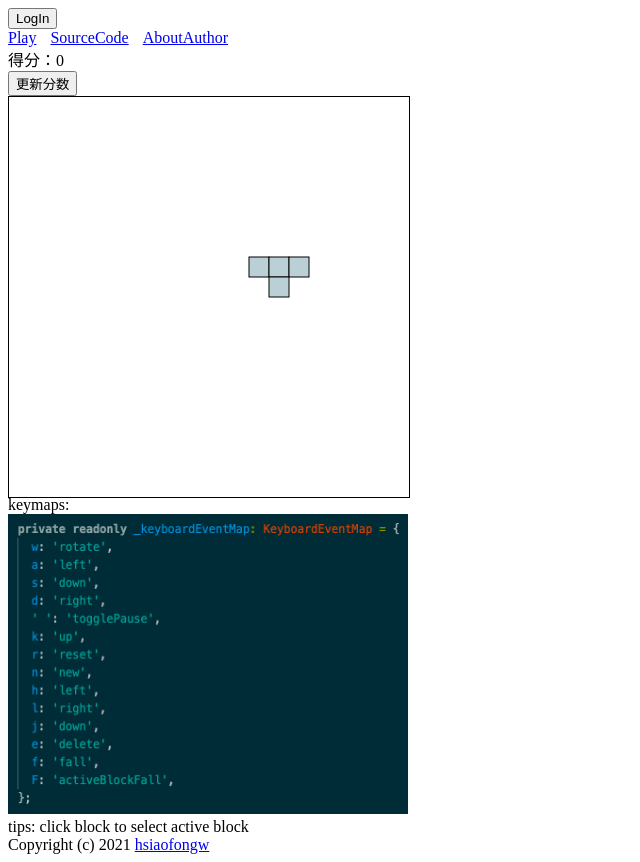
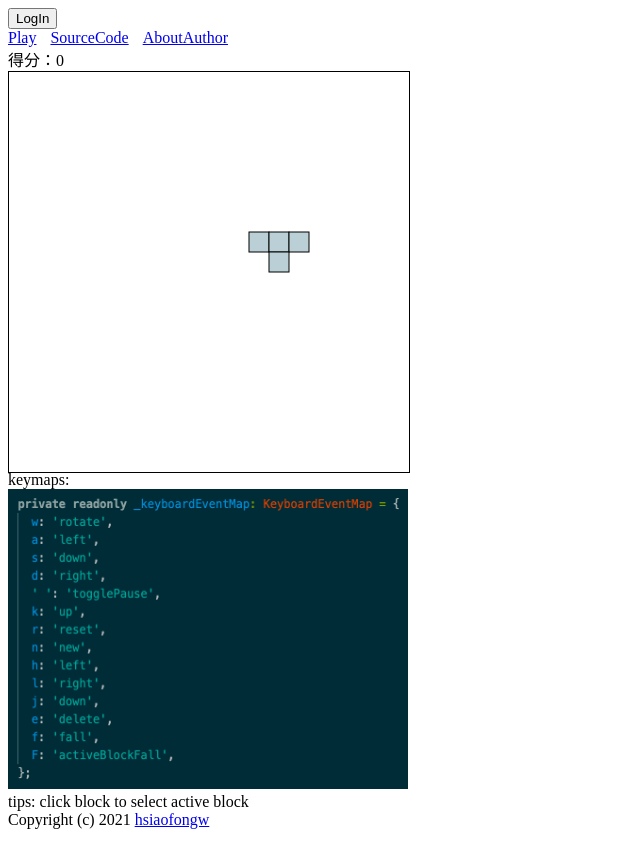
Before and after one commit to hsiaofongw/tetris-d3-angular-demo, an Angular app: page /tetris-play in a window 1280 px wide. Shown: the whole page, without its empty margins (0-640 px from the left). After the commit the page ends 837 px from the top, so only its background shows below. Built offline with nearby package versions, Linux system fonts and the light colour scheme; no server answers.

Commit message:
fix: 修复observerable 没有 subscribe 导致的

```diff
--- a/src/app/tetris/tetris.component.html
+++ b/src/app/tetris/tetris.component.html
@@ -2,7 +2,6 @@
   <span>得分：</span>
   <span>{{ _scores }}</span>
 </div>
-<div><button (click)="updateScore(_scores)">更新分数</button></div>
 <div class="grid-display-container">
   <app-grid-display
     (onCellClick)="handleCellClick($event)"
--- a/src/app/update-hooks/hooks/record-score-for-user.hook.ts
+++ b/src/app/update-hooks/hooks/record-score-for-user.hook.ts
@@ -10,6 +10,6 @@ export class RecordScoreForUser implements ScoreUpdateHook {
     this.httpClient.post('/api/v1/game-log/score', {
       timestamp: scoreUpdate.timestamp,
       score: scoreUpdate.payload,
-    });
+    }).subscribe();
   }
 }
```
